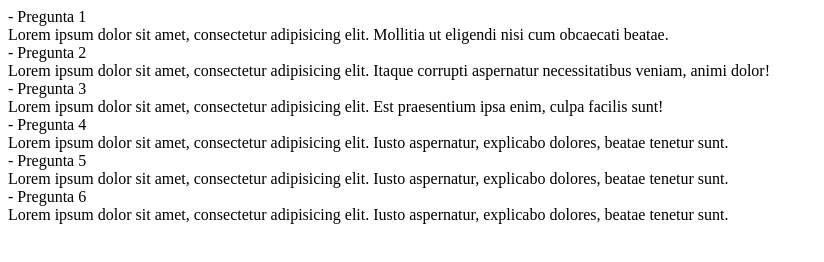
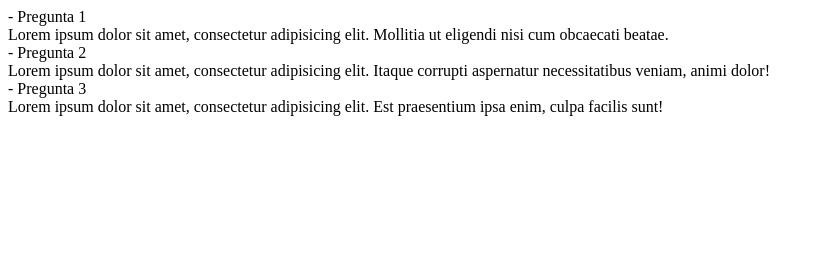
Before and after one commit to ElDoctor25/proyectoGITHUB, a plain HTML site: page index.html in a window 1280 px wide. Shown: the whole page, without its empty margins (0-824 px from the left). Drawn offline with Linux system fonts and the light colour scheme.

Commit message:
mamahuevo

```diff
--- a/index.html
+++ b/index.html
@@ -18,17 +18,5 @@
     <div class="title-tab"><i class="fa fa-1x"></i>- Pregunta 3</div>
     <div class="content-tab">Lorem ipsum dolor sit amet, consectetur adipisicing elit. Est praesentium ipsa enim, culpa facilis sunt!</div>
   </div>
-   <div class="faq">
-    <div class="title-tab"><i class="fa fa-1x"></i>- Pregunta 4</div>
-    <div class="content-tab">Lorem ipsum dolor sit amet, consectetur adipisicing elit. Iusto aspernatur, explicabo dolores, beatae tenetur sunt.</div>
-  </div>
- <div class="faq">
-    <div class="title-tab"><i class="fa fa-1x"></i>- Pregunta  5</div>
-    <div class="content-tab">Lorem ipsum dolor sit amet, consectetur adipisicing elit. Iusto aspernatur, explicabo dolores, beatae tenetur sunt.</div>
-  </div>
-  <div class="faq">
-    <div class="title-tab"><i class="fa fa-1x"></i>- Pregunta  6</div>
-    <div class="content-tab">Lorem ipsum dolor sit amet, consectetur adipisicing elit. Iusto aspernatur, explicabo dolores, beatae tenetur sunt.</div>
-  </div>
 </body>
 </html>
```
